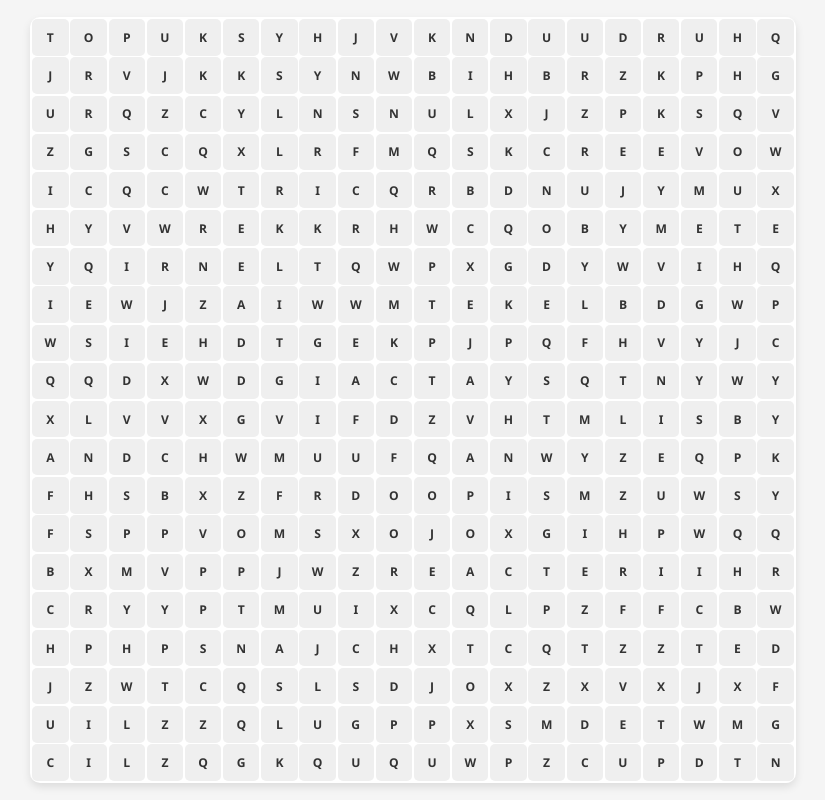
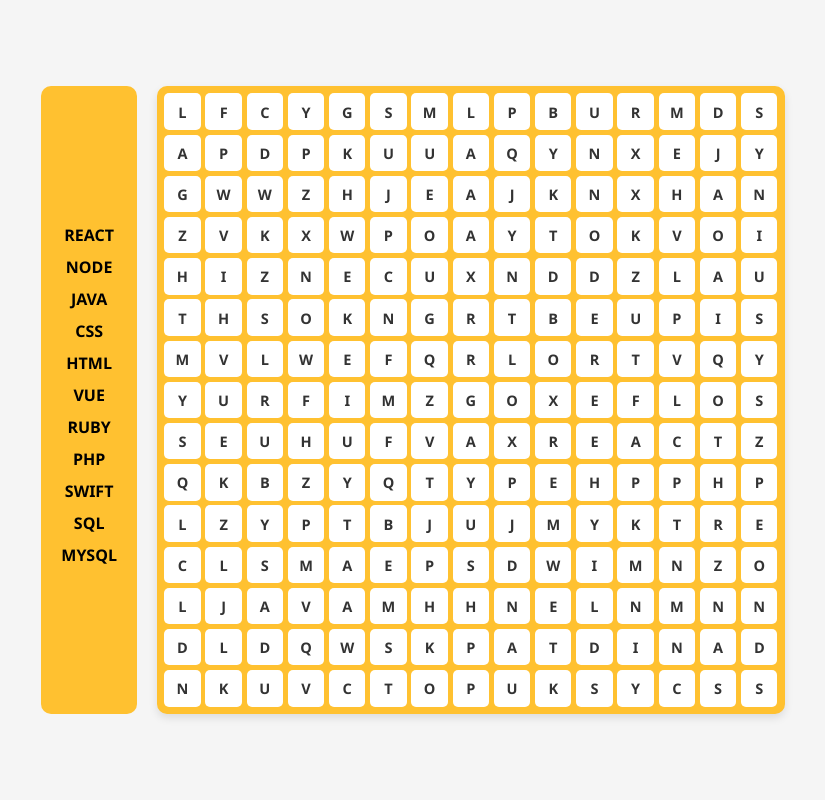
Before and after one commit to deeveraEnchongOfficial/react-wordsearch, a React (Create React App) app: page / in a window 1280 px wide. Shown: the whole page, without its empty margins (227-1052 px from the left). Built offline with nearby package versions, Linux system fonts and the light colour scheme.

Commit message:
merged changes from fork

```diff
--- a/src/App.css
+++ b/src/App.css
@@ -1,5 +1,6 @@
 .App {
   text-align: center;
+  display: flex;
 }
 
 .App-logo {
--- a/src/App.js
+++ b/src/App.jsx
@@ -1,13 +1,11 @@
 import React from 'react';
 import './App.css';
 import WordSearch from './WordSearch';
-// import WordSearch2 from './WordSearch2';
 
 function App() {
   return (
     <div className="App">
       <WordSearch />
-      {/* <WordSearch2 /> */}
     </div>
   );
 }
--- /dev/null
+++ b/src/WordList.css
@@ -0,0 +1,45 @@
+.completed {
+  position: relative;
+  font-style: italic;
+  font-weight: normal;
+}
+
+.completed::before {
+  content: "";
+  position: absolute;
+  top: 35%;
+  left: 0;
+  width: 0%;
+  height: 2px; /* Adjust thickness of the line */
+  background-color: black; /* Adjust color of the line */
+  animation: lineThrough 1s ease forwards; /* Adjust animation duration */
+}
+
+@keyframes lineThrough {
+  0% {
+    width: 0%;
+  }
+  100% {
+    width: 100%;
+  }
+}
+
+li {
+  padding-bottom: 10px;
+  font-weight: bold;
+}
+
+.container {
+  align-items: center;
+  align-content: center;
+  justify-content: center;
+  padding: 10px 20px 10px 20px;
+  background-color: #ffc130;
+  border-radius: 10px;
+  margin-right: 20px;
+}
+
+.list {
+  padding: 0px;
+  list-style-type: none;
+}
--- /dev/null
+++ b/src/WordList.jsx
@@ -0,0 +1,42 @@
+import React, { useState, useEffect } from 'react';
+import "./WordList.css";
+
+const WordList = ({ wordList, correctWords }) => {
+  const [completedWords, setCompletedWords] = useState([]);
+
+  useEffect(() => {
+    console.log("Correct Words:", correctWords);
+    // Extract the words from correctWords
+    const completed = correctWords.flatMap((item) => {
+      if (Array.isArray(item)) {
+        // Extract the words from the array of objects
+        return item.map((obj) => obj.word);
+      } else {
+        // If it's a string, it's a single word
+        return item;
+      }
+    });
+    setCompletedWords(completed);
+  }, [correctWords]);
+
+  return (
+    <div className='container'>
+      <ul className='list'>
+        {wordList.map((word, index) => {
+          const isCompleted = completedWords?.includes(word);
+          // console.log(word, isCompleted);
+          // console.log('Status',correctWords);
+          return (
+            <li
+              key={index}
+              className = {isCompleted ? "completed" : ""}
+            >
+              {word}
+            </li>
+          );
+        })}
+      </ul>
+    </div>
+  );
+};
+export default WordList;
--- a/src/WordSearch.css
+++ b/src/WordSearch.css
@@ -1,11 +1,15 @@
 :root {
   /* Calculate cell size based on the viewport size, ensuring the grid fits without scrolling */
-  --cell-size: calc(100vmin / 22); /* 20 cells + 1 gap on each side of the cells, adjusting for 20 cells and gaps */
-  --grid-gap: calc(var(--cell-size) / 20); /* Proportional gap based on cell size */
+  --cell-size: calc(
+    100vmin / 22
+  ); /* 15 cells + 1 gap on each side of the cells, adjusting for 15 cells and gaps */
+  --grid-gap: calc(
+    var(--cell-size) / 15
+  ); /* Proportional gap based on cell size */
 }
 
 body {
-  font-family: 'Segoe UI', Tahoma, Geneva, Verdana, sans-serif;
+  font-family: "Segoe UI", Tahoma, Geneva, Verdana, sans-serif;
   background-color: #f5f5f5;
   margin: 0;
   padding: 0; /* Removed padding to allow full use of the viewport */
@@ -18,11 +22,16 @@ body {
 
 .grid {
   display: grid;
-  grid-template-columns: repeat(20, var(--cell-size)); /* 20 columns, size based on --cell-size */
-  grid-gap: var(--grid-gap);
+  grid-template-columns: repeat(
+    15,
+    var(--cell-size)
+  ); /* 15 columns, size based on --cell-size */
+  grid-gap: calc(var(--grid-gap) * 2);
   justify-content: center;
-  background-color: #ffffff;
-  padding: var(--grid-gap); /* Padding based on grid gap to ensure proper spacing */
+  background-color: #ffc130;
+  padding: calc(
+    var(--grid-gap) * 3
+  ); /* Padding based on grid gap to ensure proper spacing */
   border-radius: 10px;
   box-shadow: 0 4px 8px rgba(0, 0, 0, 0.1);
 }
@@ -37,23 +46,39 @@ body {
   display: flex;
   align-items: center;
   justify-content: center;
-  background-color: #efefef;
+  background-color: #ffffff;
   color: #333;
-  font-weight: bold;
-  font-size: calc(var(--cell-size) / 3); /* Adjust font size based on cell size for readability */
+  font-weight: 900;
+  font-size: calc(
+    var(--cell-size) / 2.5
+  ); /* Adjust font size based on cell size for readability */
   cursor: pointer;
   transition: background-color 0.2s, color 0.2s;
   border-radius: 5px;
   user-select: none;
 }
 
-.cell:hover, .cell.selected {
-  background-color: #4a90e2;
+.cell:hover,
+.cell.selected {
+  background-color: #3e61e2;
   color: #ffffff;
 }
 
 .cell.correct {
-  background-color: lightgreen;
+  background-color: #8ef2ce;
+  animation: correctAnimation 1.5s;
+}
+
+@keyframes correctAnimation {
+  0% {
+    transform: scale(1);
+  }
+  50% {
+    transform: scale(1.14);
+  }
+  100% {
+    transform: scale(1);
+  }
 }
 
 @keyframes selectedAnimation {
--- a/src/WordSearch.js
+++ b/src/WordSearch.jsx
@@ -1,8 +1,9 @@
 import React, { useState, useEffect } from "react";
 import "./WordSearch.css";
+import WordList from './WordList';
 
 const WordSearch = () => {
-  const gridSize = 20;
+  const gridSize = 15;
   const wordList = [
     "REACT",
     "NODE",
@@ -283,7 +284,7 @@ const WordSearch = () => {
       .map(({ row, col }) => grid[row][col].letter)
       .join("");
     if (wordList.includes(selectedWord)) {
-      setCorrectWords([...correctWords, selectedCells]);
+      setCorrectWords([...correctWords, selectedCells, selectedWord]);
     } else {
       const newGrid = grid.map((row) =>
         row.map((cell) => ({ ...cell, selected: false }))
@@ -294,6 +295,7 @@ const WordSearch = () => {
   };
 
   return (
+    <><WordList wordList={wordList} correctWords={correctWords}/>
       <div className="grid">
         {grid.map((row, rowIndex) => (
           <div key={rowIndex} className="row">
@@ -326,6 +328,7 @@ const WordSearch = () => {
           </div>
         ))}
       </div>
+    </>
   );
 };
 
```
Lines whose indentation alone changed are shown as unchanged.
